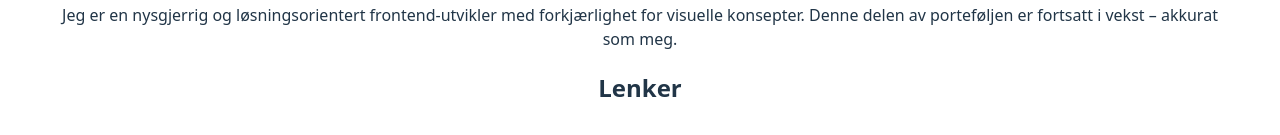
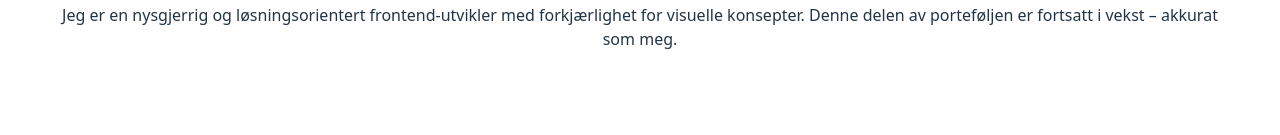
Before and after one commit to MarenSusanne/Dnd-Portfolio, a Vue app: page /Dnd-Portfolio/character in a window 1280 px wide. Shown: the part 801-936 px from the top of the page. Built offline with nearby package versions, Linux system fonts and the light colour scheme.

Commit message:
Update CharacterSheet.vue
Removed unused div

```diff
--- a/src/components/CharacterSheet.vue
+++ b/src/components/CharacterSheet.vue
@@ -48,9 +48,6 @@
       <h2 class="text-xl font-bold text-yellow-900 mb-2">Lore</h2>
       <p class="text-yellow-900 leading-relaxed">{{ character.lore }}</p>
     </div>
-    <div class="bg-yellow-200 p-4 rounded-xl shadow-inner">
-      <h2 class="text-xl font-bold text-yellow-900 mb-2">Lenker</h2>
-    </div>
   </div>
 
 
```
